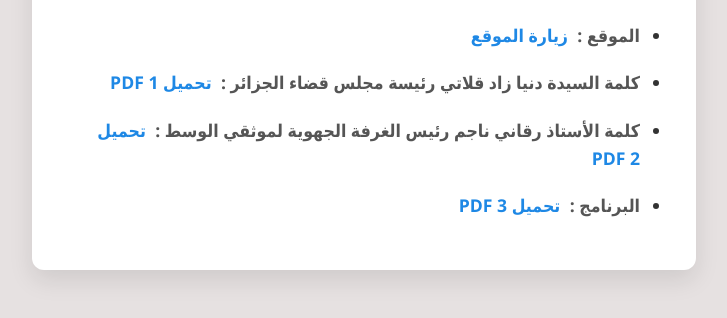
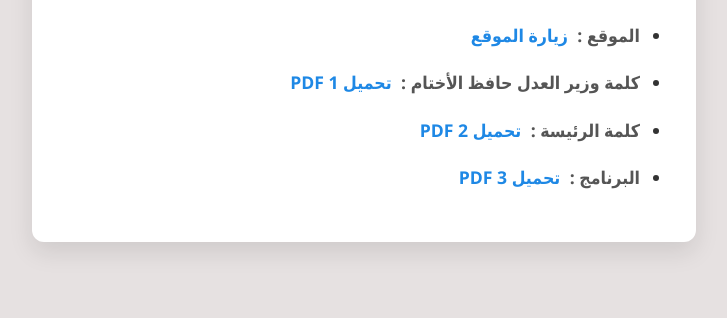
Before and after one commit to Amine-tmt/qr_code, a plain HTML site: page index.html in a window 1280 px wide. Shown: the part 290-608 px from the top of the page, without its empty margins (276-1003 px from the left). Drawn offline with Linux system fonts and the light colour scheme.

Commit message:
Add files via upload

```diff
--- a/index.html
+++ b/index.html
@@ -73,8 +73,8 @@
     <h1>أهـــــلا بكــــــــم</h1>
     <ul>
       <li><strong>الموقع :</strong> <a href="https://recommandations-online-dz.com/" target="_blank">زيارة الموقع</a></li>
-      <li><strong>كلمة السيدة دنيا زاد قلاتي رئيسة مجلس قضاء الجزائر :</strong> <a href="https://example.com/file2.pdf" target="_blank" download>تحميل PDF 1</a></li>
-      <li><strong>كلمة الأستاذ رقاني ناجم رئيس الغرفة الجهوية لموثقي الوسط :</strong> <a href="https://example.com/file3.pdf" target="_blank" download>تحميل PDF 2</a></li>
+      <li><strong>كلمة وزير العدل حافظ الأختام :</strong> <a href="https://Amine-tmt.github.io/resources-site/file2.pdf" target="_blank" download>تحميل PDF 1</a></li>
+      <li><strong>كلمة  الرئيسة     :</strong> <a href="https://Amine-tmt.github.io/resources-site/file3.pdf" target="_blank" download>تحميل PDF 2</a></li>
       <li><strong>البرنامج :</strong> <a href="https://Amine-tmt.github.io/resources-site/file1.pdf" target="_blank">تحميل PDF 3</a></li>
 
     </ul>
```
